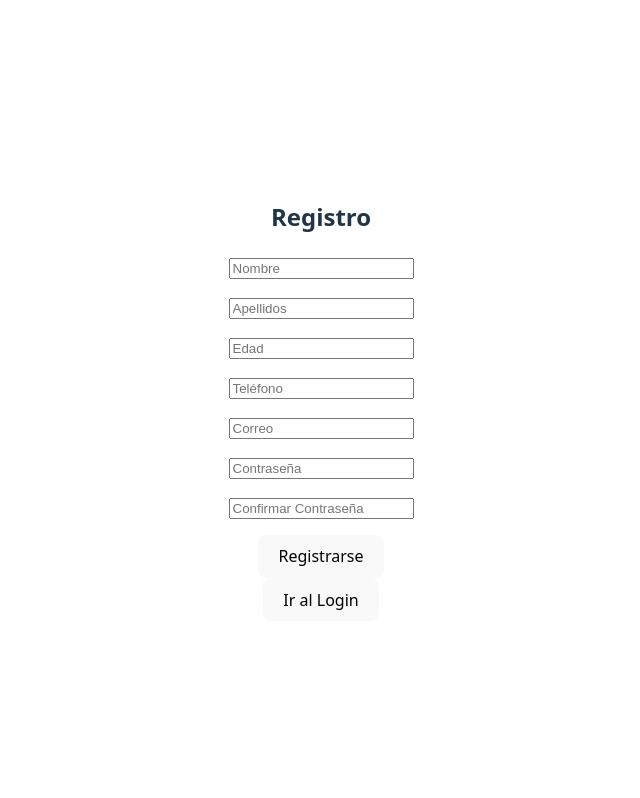
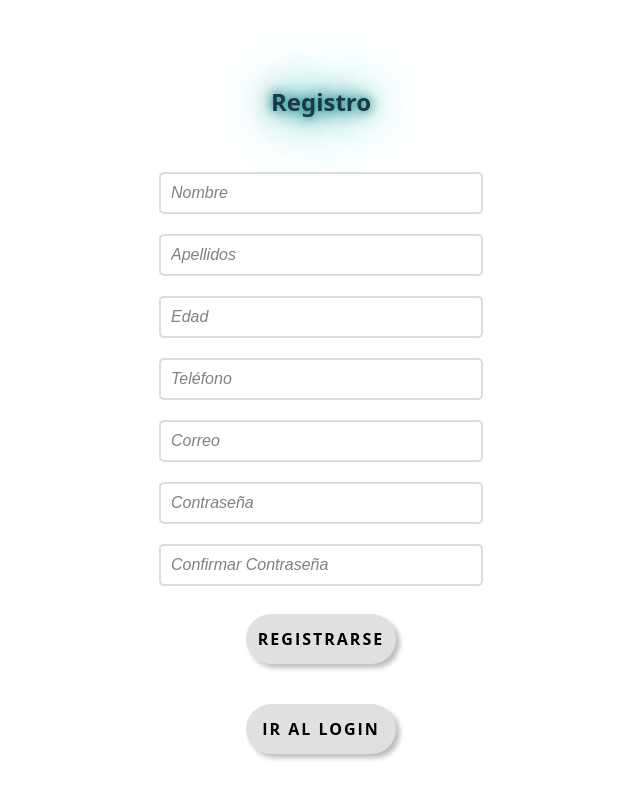
Before and after one commit to FREDYCATARINO/FormularioRegistroYup, a React (Vite) app in the folder FormularioRegistroYup/: page / in a window 1280 px wide. Shown: the top 798 px of the page, without its empty margins (319-959 px from the left). Built offline with nearby package versions, Linux system fonts and the light colour scheme.

Commit message:
estilos rocha

```diff
--- a/FormularioRegistroYup/src/components/Bienvenida.css
+++ b/FormularioRegistroYup/src/components/Bienvenida.css
@@ -0,0 +1,52 @@
+/* Contenedor principal */
+.bienvenida-container {
+    display: flex;
+    flex-direction: column;
+    align-items: center;
+    gap: 1em;
+    margin-top: 2rem;
+  }
+
+  /* Estilos para los párrafos */
+  .bienvenida-container p {
+    color: black !important;
+    font-weight: bold;
+    font-size: medium;
+    width: 100%;
+    padding: 8px;
+    margin: 2px;
+    text-align: center;
+    border-radius: 5px;
+    background: linear-gradient(90deg, #6fa3e3 30%, #b3cde0 50%, #e0e0e0 70%);
+    animation: wave 1.5s infinite linear;
+    background-size: 400%;
+  }
+
+  /* Animación de fondo */
+  @keyframes wave {
+    from {
+      background-position: 100% 100%;
+    }
+    to {
+      background-position: 0 0;
+    }
+  }
+
+  /* Botón de cerrar sesión */
+  button {
+    width: 150px;
+    height: 50px;
+    background: #e0e0e0 !important;
+    border-radius: 30px;
+    box-shadow: 4px 4px 5px #bebebe, -4px -4px 5px #ffffff !important;
+    border: none;
+    cursor: pointer;
+    color: black;
+    font-weight: bold;
+    margin-top: 0.5rem;
+  }
+
+  /* Efecto cuando el botón es presionado */
+  button:active {
+    box-shadow: inset 4px 4px 5px #bebebe, inset -4px -4px 5px #ffffff !important;
+  }
--- a/FormularioRegistroYup/src/components/Login.css
+++ b/FormularioRegistroYup/src/components/Login.css
@@ -0,0 +1,82 @@
+/* Contenedor principal */
+.login-container {
+  display: flex;
+  flex-direction: column;
+  align-items: center;
+  gap: 2em;
+  margin: 2rem;
+  box-sizing: border-box;
+}
+
+/* Estilo del formulario */
+form {
+  display: flex;
+  flex-direction: column;
+  align-items: center;
+  gap: 10px;
+  width: 300px;
+}
+
+/* Estilos para los campos de entrada */
+input {
+  width: 100%;
+  padding: 10px;
+  border: 2px solid rgba(160, 160, 160, 0.37);
+  border-radius: 5px;
+  outline: none;
+  font-size: 16px;
+  transition: border-color 0.3s;
+  background: white;
+  color: black;
+}
+
+/* Placeholder estilizado */
+input::placeholder {
+  color: gray;
+  font-style: italic;
+}
+
+/* Efecto en focus */
+input:focus {
+  border-color: #007bff;
+}
+
+/* Mensaje de error */
+.error {
+  color: red;
+  font-size: 14px;
+  text-align: center;
+  margin-top: 5px;
+  max-width: 250px;
+  height: 30px;
+  white-space: nowrap;
+  overflow: hidden;
+  text-overflow: ellipsis;
+}
+
+/* Botón de login */
+button {
+  width: 150px;
+  height: 50px;
+  background: #e0e0e0 !important;
+  border-radius: 30px;
+  box-shadow: 4px 4px 5px #bebebe, -4px -4px 5px #ffffff !important;
+  border: none;
+  cursor: pointer;
+  color: black;
+  font-weight: bold;
+  margin-top: 0.5rem;
+}
+
+/* Efecto de botón presionado */
+button:active {
+  box-shadow: inset 4px 4px 5px #bebebe, inset -4px -4px 5px #ffffff !important;
+}
+
+/* Efecto cuando el botón está deshabilitado */
+button:disabled {
+  background: #ccc !important;
+  cursor: not-allowed;
+  box-shadow: none;
+  color: gray;
+}
--- a/FormularioRegistroYup/src/components/Registro.css
+++ b/FormularioRegistroYup/src/components/Registro.css
@@ -0,0 +1,96 @@
+/* Contenedor principal */
+.registro-container {
+  display: flex;
+  flex-direction: column;
+  align-items: center;
+  gap: 2em;
+  margin: 2rem;
+  box-sizing: border-box;
+}
+
+/* Estilos para el formulario */
+form {
+  display: flex;
+  flex-direction: column;
+  align-items: center;
+  gap: 10px;
+  width: 300px;
+}
+
+/* Estilo para los campos de entrada */
+input {
+  width: 100%;
+  padding: 10px;
+  border: 2px solid rgba(160, 160, 160, 0.37);
+  border-radius: 5px;
+  outline: none;
+  font-size: 16px;
+  transition: border-color 0.3s;
+  background: white;
+  color: black;
+}
+
+/* Placeholder estilizado */
+input::placeholder {
+  color: gray;
+  font-style: italic;
+}
+
+/* Efecto en focus */
+input:focus {
+  border-color: #007bff;
+}
+
+/* Mensajes de error */
+p {
+  color: red;
+  font-size: 14px;
+  text-align: left;
+  width: 100%;
+  margin: 0;
+}
+
+/* Botón principal */
+button {
+  font-family: "Open Sans", sans-serif;
+  font-size: 16px;
+  letter-spacing: 2px;
+  text-transform: uppercase;
+  color: black;
+  cursor: pointer;
+  border: 3px solid;
+  padding: 10px;
+  width: 100%;
+  box-shadow: 1px 1px 0px 0px, 2px 2px 0px 0px, 3px 3px 0px 0px, 4px 4px 0px 0px, 5px 5px 0px 0px;
+  background: cornsilk !important;
+}
+
+button:active {
+  box-shadow: 0px 0px 0px 0px;
+  top: 5px;
+  left: 5px;
+}
+
+button:hover {
+  background: lightcyan !important;
+}
+
+/* Botón para ir al login */
+button:last-of-type {
+  background: #e0e0e0 !important;
+  border-radius: 30px;
+  box-shadow: 4px 4px 5px #bebebe, -4px -4px 5px #ffffff !important;
+  border: none;
+  height: 50px;
+  width: 150px;
+  font-weight: bold;
+}
+
+button:last-of-type:active {
+  box-shadow: inset 4px 4px 5px #bebebe, inset -4px -4px 5px #ffffff !important;
+}
+
+/* Encabezado */
+h2 {
+  text-shadow: 0 0 10px darkcyan, 0 0 20px darkcyan, 0 0 40px darkcyan, 0 0 80px darkcyan;
+}
```
